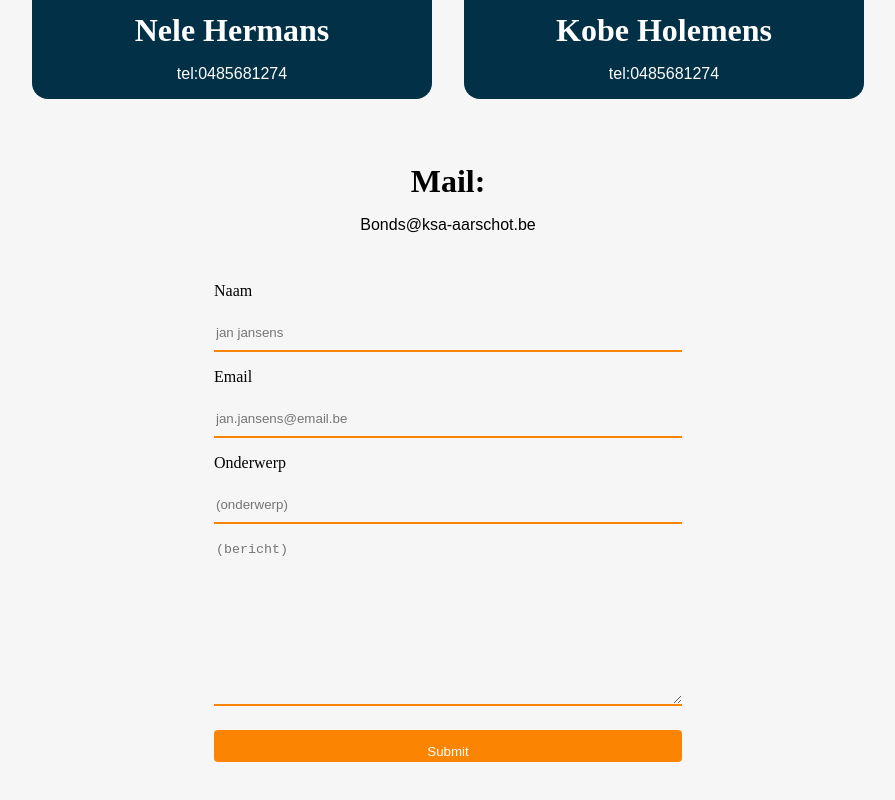
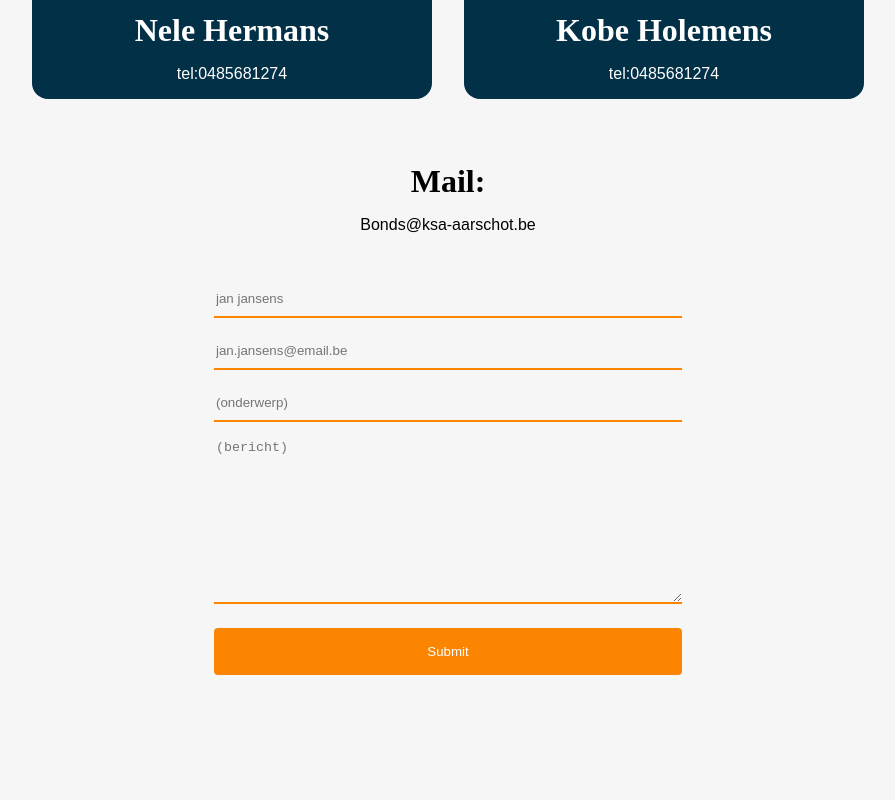
Before and after one commit to MaartenVercammen/KSA-frontend, a React (Create React App) app: page / in a window 1280 px wide. Shown: the part 2831-3631 px from the top of the page, without its empty margins (192-1087 px from the left). After the commit the page ends 3546 px from the top, so only its background shows below. Built offline with nearby package versions, Linux system fonts and the light colour scheme.

Commit message:
fix submit button

```diff
--- a/src/css/index.css
+++ b/src/css/index.css
@@ -396,6 +396,10 @@ input {
   height: 2rem;
 }
 
+label{
+  display: none;
+}
+
 textarea {
   background-color: var(--color-fill);
   border: none;
@@ -409,11 +413,12 @@ form input[type="text"] {
   border-bottom: var(--color-five) 2px solid;
 }
 
-form input[type="submit"] {
+form input[type=submit] {
   width: 100%;
+  height: auto;
   background-color: var(--color-five);
   color: white;
-  padding: 14px 20px;
+  padding: 1rem;
   margin: 8px 0;
   border: none;
   border-radius: 4px;
```
